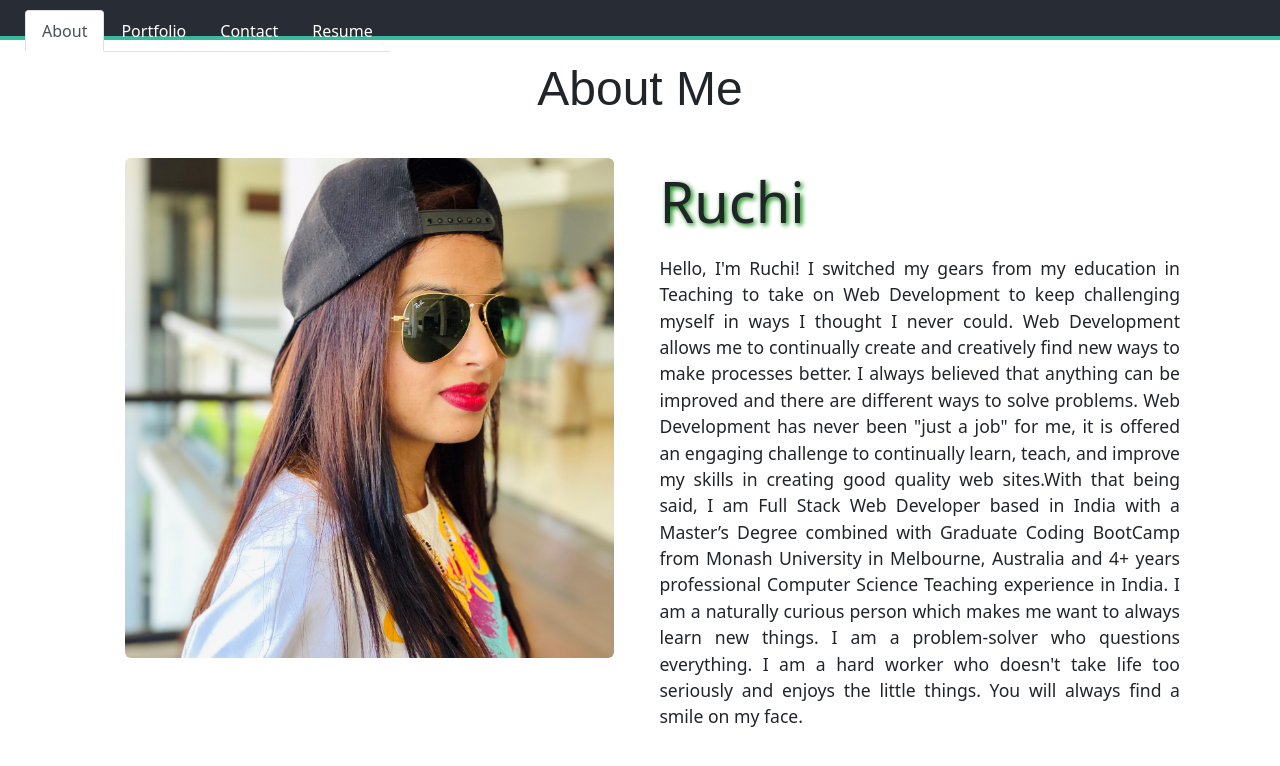
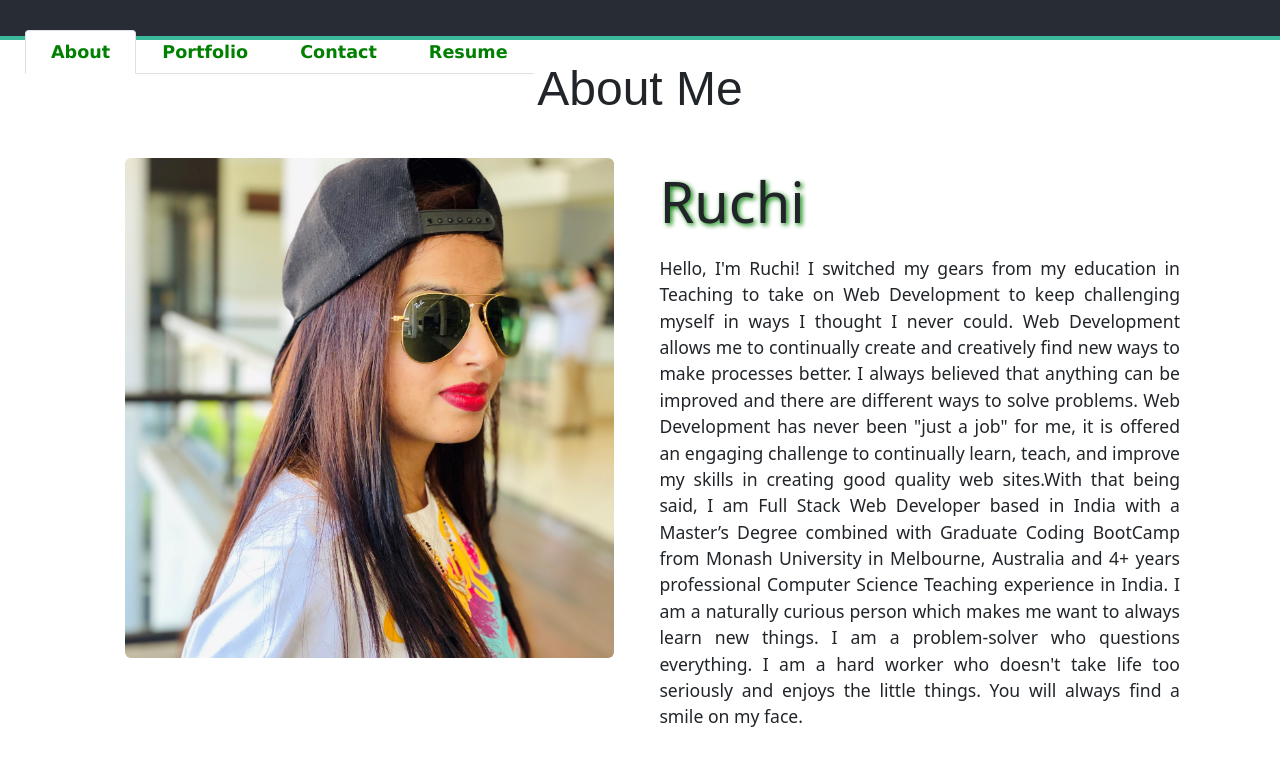
Before and after one commit to Ruchi479/react-portfolio, a React (Create React App) app: page / in a window 1280 px wide. Shown: the top 766 px of the page. Built offline with nearby package versions, Linux system fonts and the light colour scheme.

Commit message:
updated footerpage

```diff
--- a/src/components/NavTabs.js
+++ b/src/components/NavTabs.js
@@ -22,6 +22,13 @@ const styles = {
     color:'white',
     display: 'flex',
     justifyContent: 'flex-end',
+  },
+
+  navanchorStyle:{
+    color: 'green',
+    textDecoration:'none',
+    padding: '8px 25px',
+    transition: 'all 0.5s ease',
   }
 }
 // Here we are using object destructuring assignment to pluck off our variables from the props object
@@ -29,11 +36,10 @@ const styles = {
 function NavTabs({ currentPage, handlePageChange }) {
   return (
     <nav style = {styles.navbarStyle} className="navbar">
-      <nav style = {styles.navitemStyle}>
-        <ul className="nav nav-tabs" >
+      <ul className="nav nav-tabs menu" style = {styles.navitemStyle}>
         <li className="nav-item">
           <a
-              href="#About"
+            href="#About" style = {styles.navanchorStyle}
             onClick={() => handlePageChange('About')}
             // This is a conditional (ternary) operator that checks to see if the current page is "About"
             // If it is, we set the current page to 'nav-link-active', otherwise we set it to 'nav-link'
@@ -44,7 +50,7 @@ function NavTabs({ currentPage, handlePageChange }) {
         </li>
         <li className="nav-item">
           <a
-              href="#Portfolio"
+            href="#Portfolio" style = {styles.navanchorStyle}
             onClick={() => handlePageChange('Portfolio')}
             // Check to see if the currentPage is `Portfolio`, and if so we use the active link class from bootstrap. Otherwise, we set it to a normal nav-link
             className={currentPage === 'Portfolio' ? 'nav-link active' : 'nav-link'}
@@ -54,7 +60,7 @@ function NavTabs({ currentPage, handlePageChange }) {
         </li>
         <li className="nav-item">
           <a
-              href="#Contact"
+            href="#Contact" style = {styles.navanchorStyle}
             onClick={() => handlePageChange('Contact')}
             // Check to see if the currentPage is `Contact`, and if so we use the active link class from bootstrap. Otherwise, we set it to a normal nav-link
             className={currentPage === 'Contact' ? 'nav-link active' : 'nav-link'}
@@ -64,7 +70,7 @@ function NavTabs({ currentPage, handlePageChange }) {
         </li>
         <li className="nav-item">
           <a
-              href="#Resume"
+            href="#Resume" style = {styles.navanchorStyle}
             onClick={() => handlePageChange('Resume')}
             // Check to see if the currentPage is `Resume`, and if so we use the active link class from bootstrap. Otherwise, we set it to a normal nav-link
             className={currentPage === 'Resume' ? 'nav-link active' : 'nav-link'}
@@ -74,7 +80,6 @@ function NavTabs({ currentPage, handlePageChange }) {
         </li>
       </ul>
     </nav>
-    </nav>
   );
 }
 
--- a/src/styles/Navbar.css
+++ b/src/styles/Navbar.css
@@ -1,23 +1,25 @@
 .navbar ul li a {
     color:white;
     text-decoration: none;
+    padding:8px 25px;
+    transition:all 0.5s ease;
 }
 
-.navbar{
-    display: flex;
-    justify-content: space-between;
-    padding: 10px 25px 5px;
-    align-items: center;
-}
-
-.navbar  ul{
+.navbar ul{
     list-style: none;
     display: flex;
+    margin: 20px 0px;
     justify-content: space-between;
 }
 
+.navbar ul li{
+    font-family: 'Lucida Sans', 'Lucida Sans Regular', 'Lucida Grande', 'Lucida Sans Unicode', Geneva, Verdana, sans-serif;
+    font-size: 1.1rem;
+    font-weight: bold;
+}
+
 @media screen and (max-width: 1024px) {
-    .navbar .nav{
+    .navbar .menu{
         width:90%;
     }
 }
```
Also changed, not shown: src/components/Footer.js (+30 -3 lines), src/styles/Footer.css (added). Lines whose indentation alone changed are shown as unchanged.
